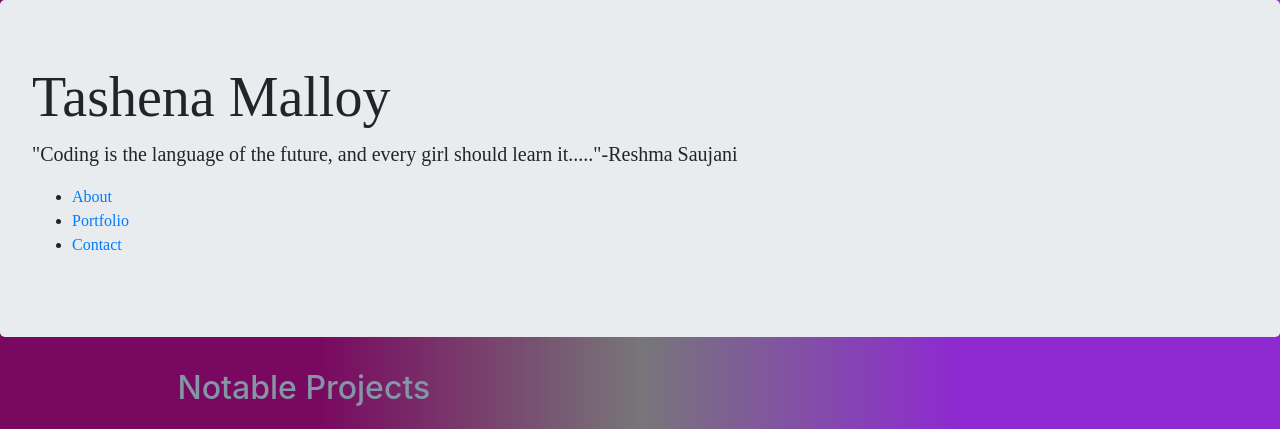
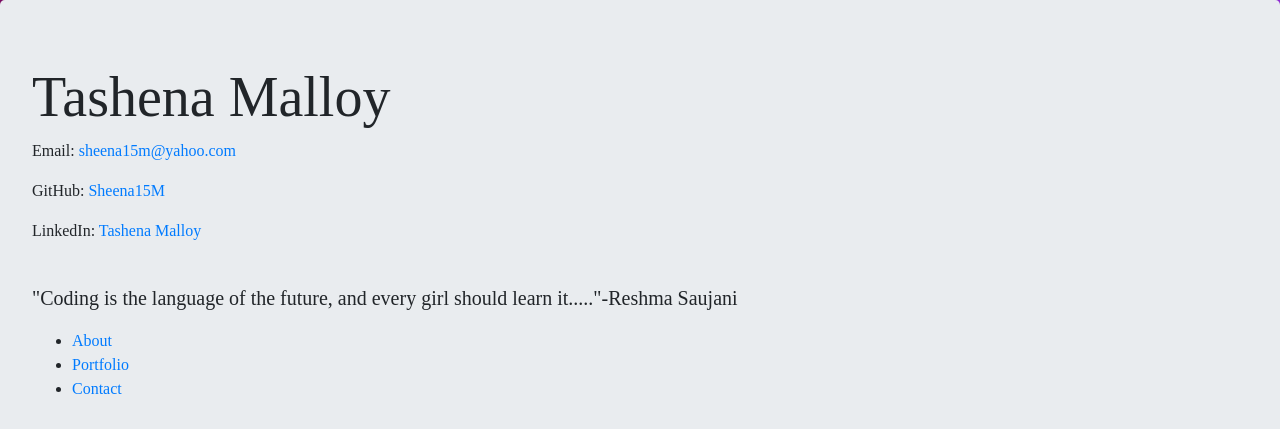
Before and after one commit to Sheena15M/SheenRevamped, a plain HTML site: page projects.html in a window 1280 px wide. Shown: the top 429 px of the page. Drawn offline with nearby package versions, Linux system fonts and the light colour scheme.

Commit message:
profiles added to portfolio

```diff
--- a/projects.html
+++ b/projects.html
@@ -12,7 +12,11 @@
 </head>
 <body>
     <header class="jumbotron">
-        <h1 class="display-4" text-align: center;>Tashena Malloy</h1>
+        <h1 class="display-4" >Tashena Malloy</h1>
+        <h7>Email: <a href="mailto:sheena15m@yahoo.com">sheena15m@yahoo.com</a></p></h7>
+        <h7>GitHub: <a href="https://github.com/Sheena15M">Sheena15M</a></p></h7>
+        <h7>LinkedIn: <a href="https://www.linkedin.com/in/tashena-malloy-55b5ab1a/LinkedIn">Tashena Malloy</a></p></h7>
+        <br>
         <p class="lead">"Coding is the language of the future, and every girl should learn it....."-Reshma Saujani</p>
         <p id="currentDay" class="lead"></p>
       <ul class="navigation">
```
